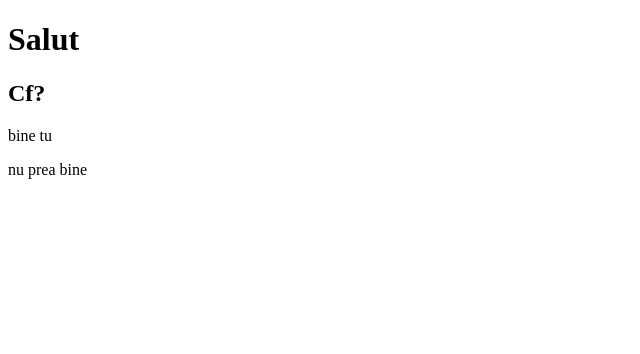
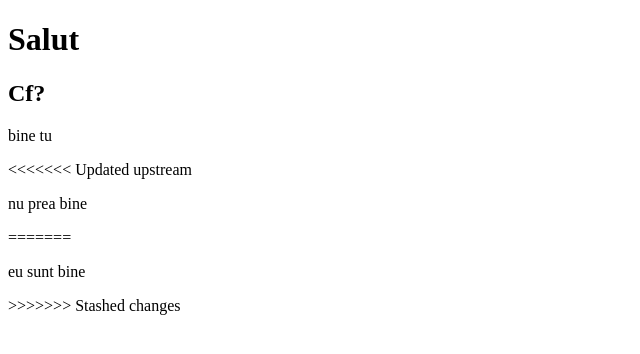
Before and after one commit to MichaelXcX/Curs-Git-Github, a plain HTML site: page index.html in a window 1280 px wide. Shown: the whole page, without its empty margins (0-640 px from the left). Drawn offline with Linux system fonts and the light colour scheme.

```diff
--- a/index.html
+++ b/index.html
@@ -12,6 +12,10 @@
 
     <p>bine tu</p>
 
+<<<<<<< Updated upstream
     <p> nu prea bine</p>
+=======
+    <p>eu sunt bine</p>
+>>>>>>> Stashed changes
 </body>
 </html>
```
Also changed, not shown: other_page.html (added, +11 -0 lines).
